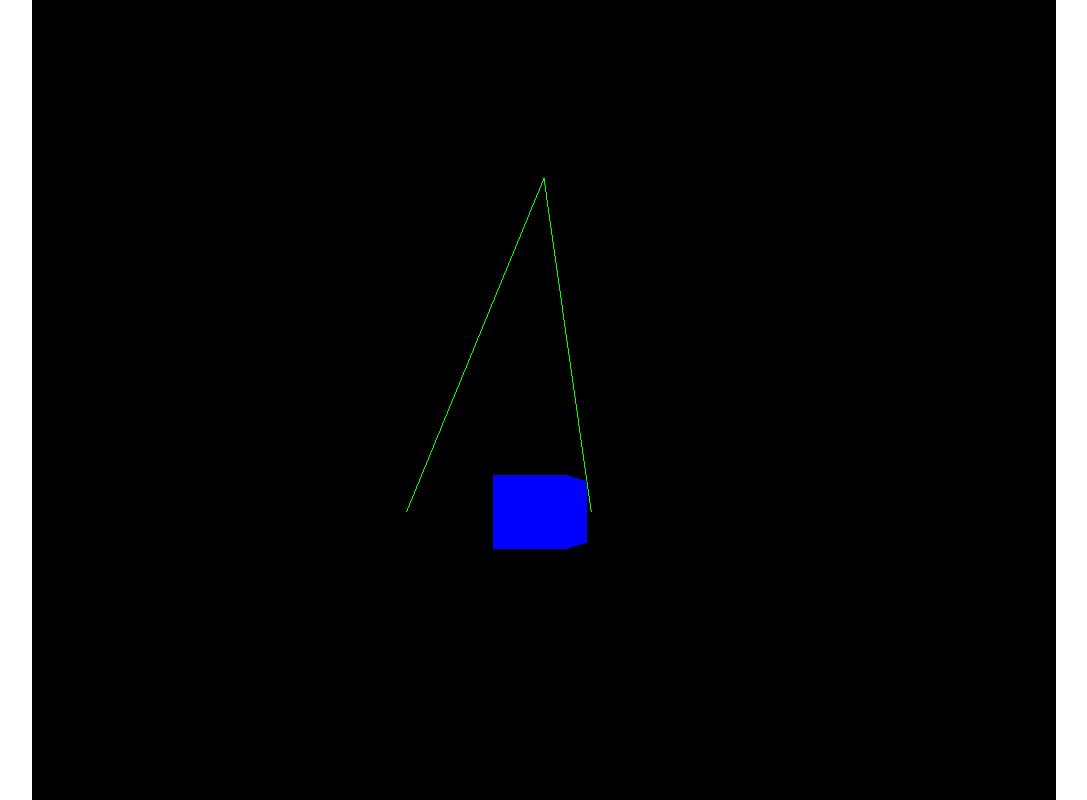
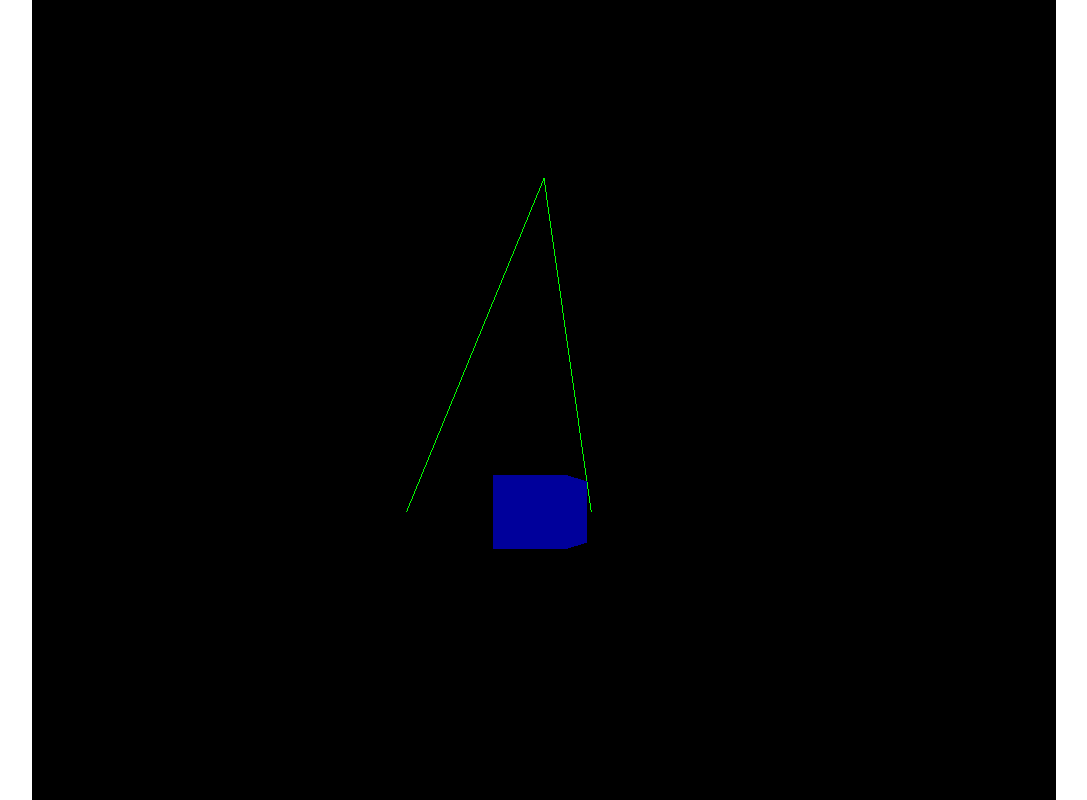
Before and after one commit to hexiongwu1995/Three, a website built with Vite: page index.html in a window 1280 px wide. Shown: the top 800 px of the page, without its empty margins (96-1183 px from the left). Built offline with nearby package versions, Linux system fonts and the light colour scheme.

```diff
--- a/index.js
+++ b/index.js
@@ -8,6 +8,9 @@ import { OrbitControls } from 'three/addons/controls/OrbitControls.js';
 const container = document.getElementById('three-container');
 const width = container.clientWidth;
 const height = container.clientHeight;
+
+
+
 
 const camera = new THREE.PerspectiveCamera(75, width / height, 0.1, 1000);
 
@@ -24,8 +27,19 @@ container.appendChild(renderer.domElement);
 
 const scene = new THREE.Scene();
 
+
+
+const color = 0xFFFFFF;
+const intensity = 20;
+const light = new THREE.DirectionalLight(color, intensity);
+light.position.set(-10, 10, 40);
+scene.add(light);
+
+const ambientLight = new THREE.AmbientLight(0x404040, 20); // 颜色和强度
+scene.add(ambientLight);
+
 const cubeGeometry = new THREE.BoxGeometry(4, 2, 2);
-const cubeMaterial = new THREE.MeshBasicMaterial({ color: 0x0000ff });
+const cubeMaterial = new THREE.MeshPhongMaterial({ color: 0x0000ff });
 const cube = new THREE.Mesh(cubeGeometry, cubeMaterial);
 scene.add(cube);
 
```
Also changed, not shown: dist/assets/index-B6psm_FU.js (deleted), dist/assets/index-C5G0NTlj.js (added), dist/index.html.
